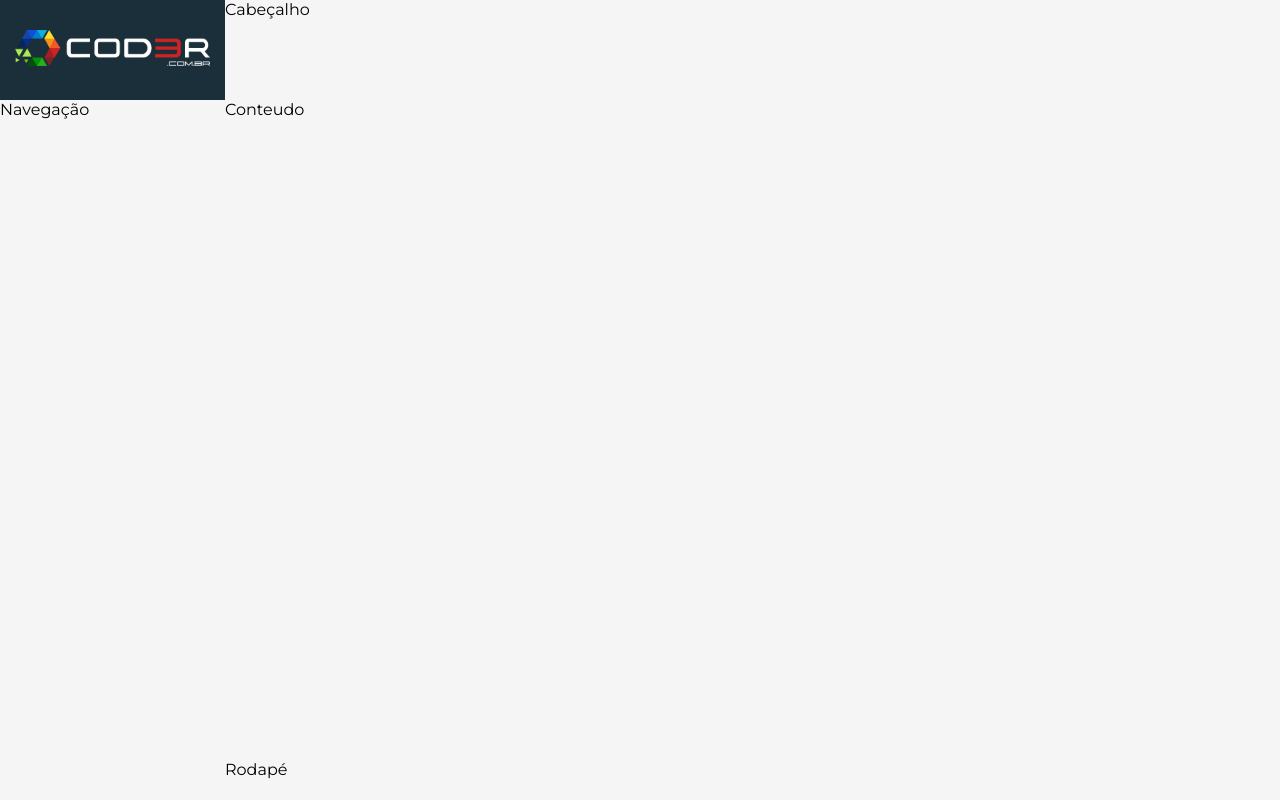
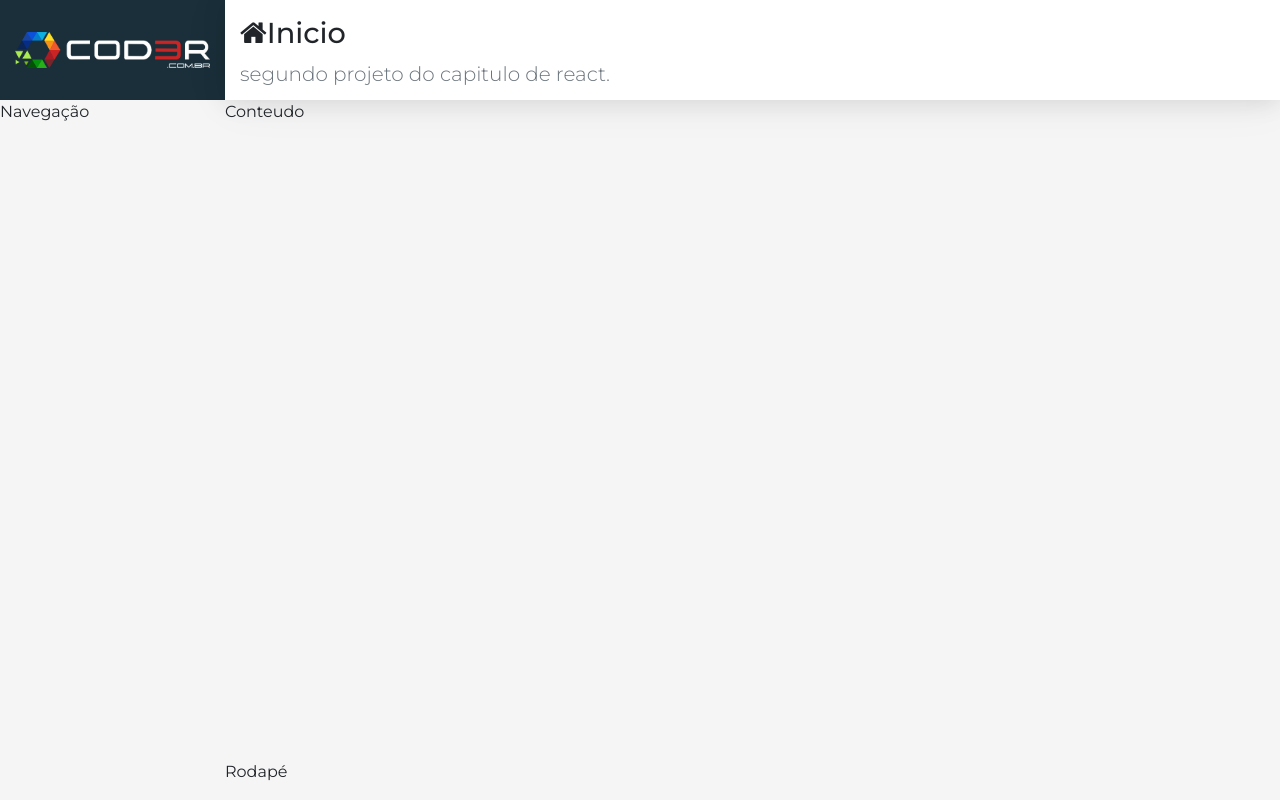
Before and after one commit to fellype-moura-flooxai/react, a React (Create React App) app in the folder crud/frontend/: page / in a window 1280 px wide. Built offline with nearby package versions, Linux system fonts and the light colour scheme.

Commit message:
feat: header component

```diff
--- a/crud/frontend/src/components/template/Header.css
+++ b/crud/frontend/src/components/template/Header.css
@@ -0,0 +1,11 @@
+header.header {
+    background-color: #fff;
+    padding: 0px 15px;
+    overflow: hidden;
+    white-space: nowrap;
+    box-shadow: var(--shadow);
+}
+
+header.header h1 {
+    font-size: 1.8em;
+}
--- a/crud/frontend/src/components/template/Header.jsx
+++ b/crud/frontend/src/components/template/Header.jsx
@@ -2,6 +2,10 @@
 import React from 'react'
 
 export default props =>
-    <header className="header">
-        Cabeçalho
+    <header className="header d-none d-sm-flex flex-column">
+        <h1 className="mt-3">
+            <i className={`fa fa-${props.icon}`}></i>
+            {props.title}
+        </h1>
+        <p className="lead text-muted">{props.subtitle}</p>
     </header>
--- a/crud/frontend/src/components/template/Main.jsx
+++ b/crud/frontend/src/components/template/Main.jsx
@@ -4,7 +4,7 @@
 
 export default props =>
     <React.Fragment>
-        <Header/>
+        <Header {...props} />
         <main className="content">
             Conteudo
         </main>
--- a/crud/frontend/src/main/App.jsx
+++ b/crud/frontend/src/main/App.jsx
@@ -1,3 +1,5 @@
+import 'bootstrap/dist/css/bootstrap.min.css'
+import 'font-awesome/css/font-awesome.min.css'
 import './App.css'
 import React from 'react'
 
@@ -10,6 +12,6 @@
     <div className="app">
         <Logo />
         <Nav />
-        <Main />
+        <Main icon="home" title="Inicio" subtitle="segundo projeto do capitulo de react." />
         <Footer />
     </div>
```
